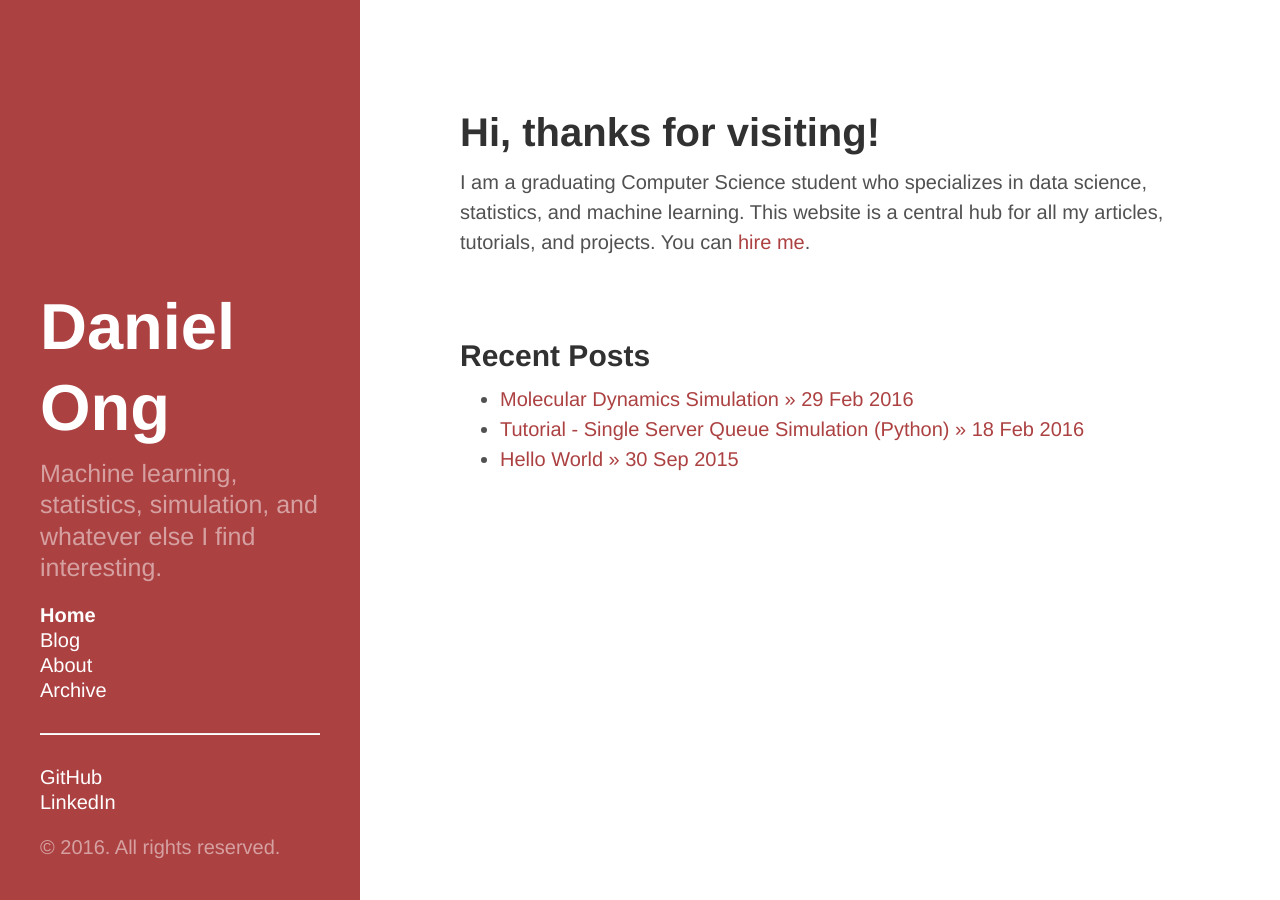
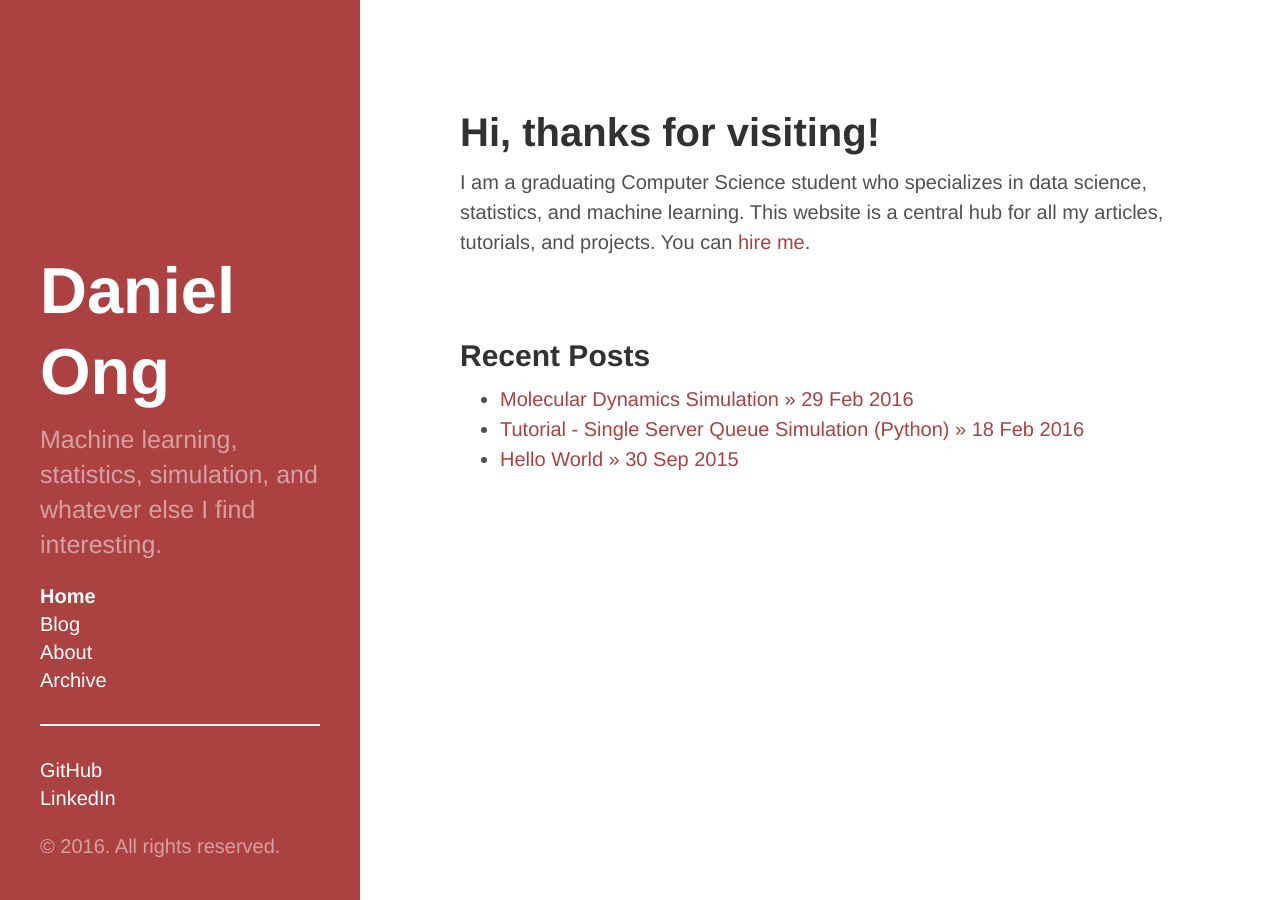
Before and after one commit to danong/danong.github.io, a Jekyll site: the page built from index.html, in a window 1280 px wide. Built offline with Jekyll 4.4.1, drawn with Linux system fonts in a browser that asks for light colours.

Commit message:
final css change for the night

```diff
--- a/public/css/hyde.css
+++ b/public/css/hyde.css
@@ -105,17 +105,20 @@ html {
 @media (max-height: 1080px) {
   .sidebar,
   .sidebar-nav-item  {
-	line-height: 1.5;
+	line-height: 1.4;
   }
 }
 
-@media (max-height: 900px) {
+@media (max-height: 950px) {
   .top-image {
 	display: none;
   }
+}
+
+@media (max-height: 600px) {
   .sidebar,
   .sidebar-nav-item  {
-    line-height: 1.25;
+	line-height: 1.25;
   }
 }
 
```
